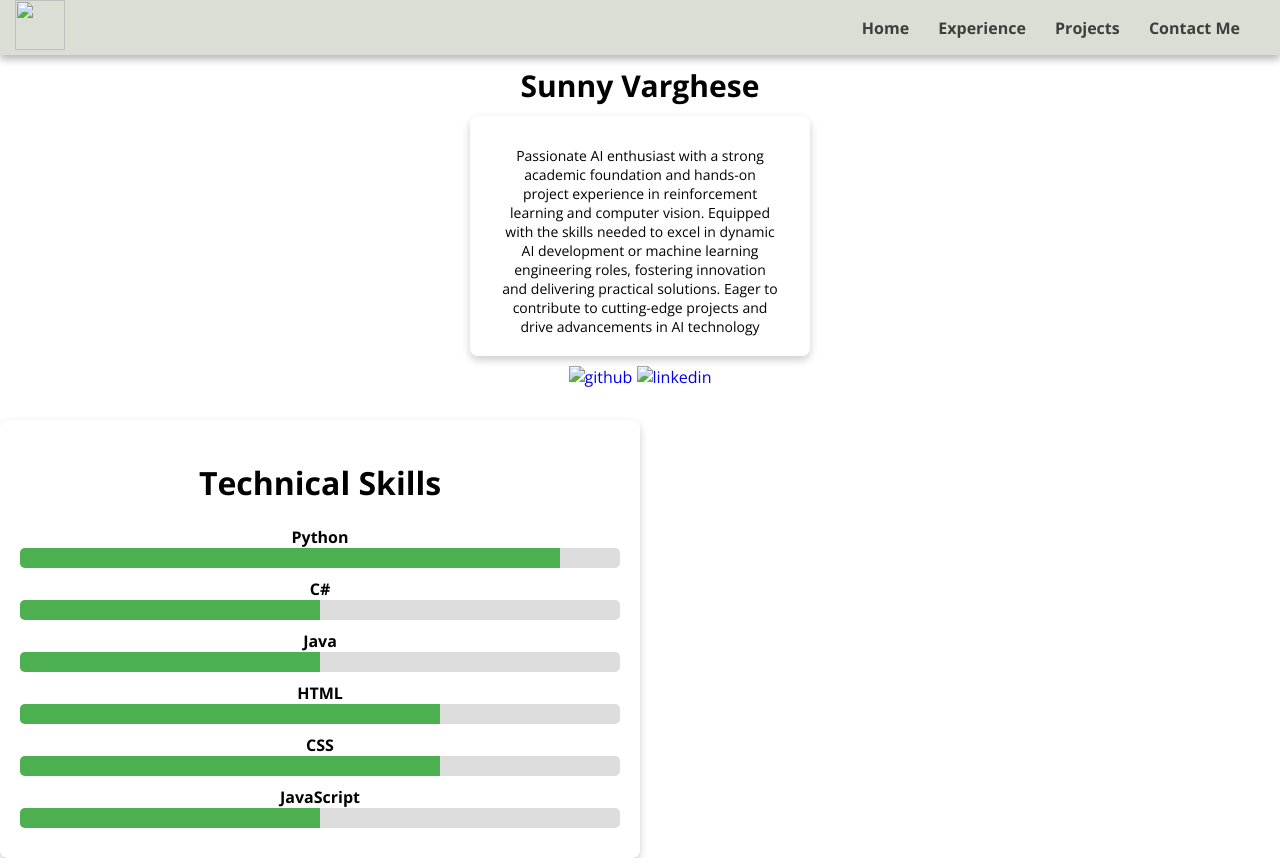
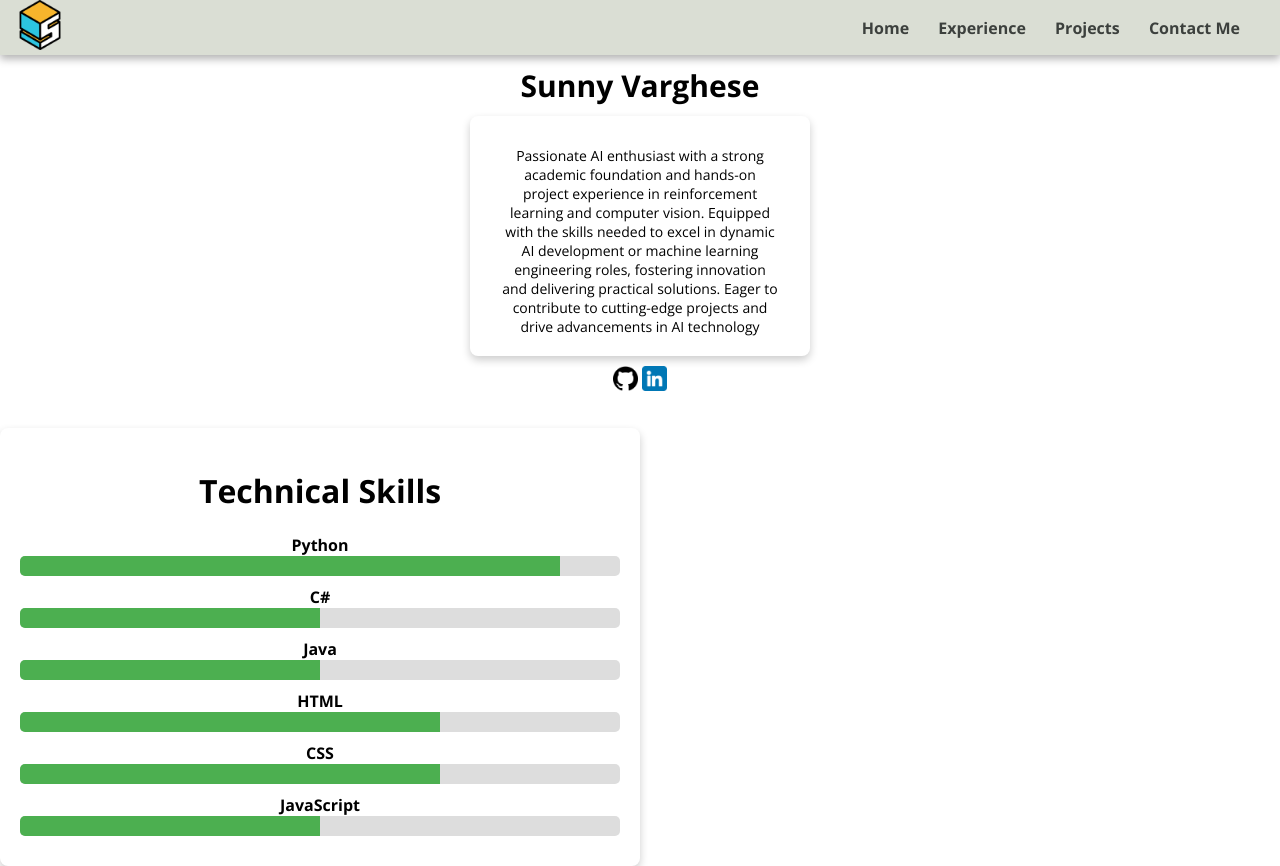
Before and after one commit to sunnyvr/portfolio, a plain HTML site: page index.html in a window 1280 px wide. Drawn offline with nearby package versions, Linux system fonts and the light colour scheme; the site is published under a folder, as on GitHub Pages, so addresses that start at the root find nothing.

Commit message:
Update index.html

```diff
--- a/index.html
+++ b/index.html
@@ -8,12 +8,12 @@
         <link href="https://fonts.googleapis.com/css2?family=Open+Sans:ital,wght@0,300..800;1,300..800&display=swap" rel="stylesheet">
         <title>Sunny Varghese - Portfolio</title>
         <link rel="stylesheet" href="style.css">
-        <link rel="icon" href="letter-s.png">
+        <link rel="icon" href="./images/letter-s.png">
     </head>
     <body>
         <nav class="navbar">
             <div class="navdiv">
-                <div class="logo"><a href="#"><img src="/images/letter-s.png" style="width: 50px;height: 50px;"></a></div>
+                <div class="logo"><a href="#"><img src="./images/letter-s.png" style="width: 50px;height: 50px;"></a></div>
                 <ul>
                     <li><a href="index.html">Home</a></li>
                     <li><a href="experience.html">Experience</a></li>
@@ -36,8 +36,8 @@
         </div>
         </div>
         <div class="links">
-            <a href="https://github.com/sunnyvr/" target="_blank"><img src="/images/github.png" alt="github" style="width: 25px;height: 25px;"></a>
-            <a href="https://www.linkedin.com/in/sunnyvr/" target="_blank"><img src="/images/linkedin.png" alt="linkedin" style="width: 25px;height: 25px;"></a>
+            <a href="https://github.com/sunnyvr/" target="_blank"><img src="./images/github.png" alt="github" style="width: 25px;height: 25px;"></a>
+            <a href="https://www.linkedin.com/in/sunnyvr/" target="_blank"><img src="./images/linkedin.png" alt="linkedin" style="width: 25px;height: 25px;"></a>
         </div>
 
         <br>
```
